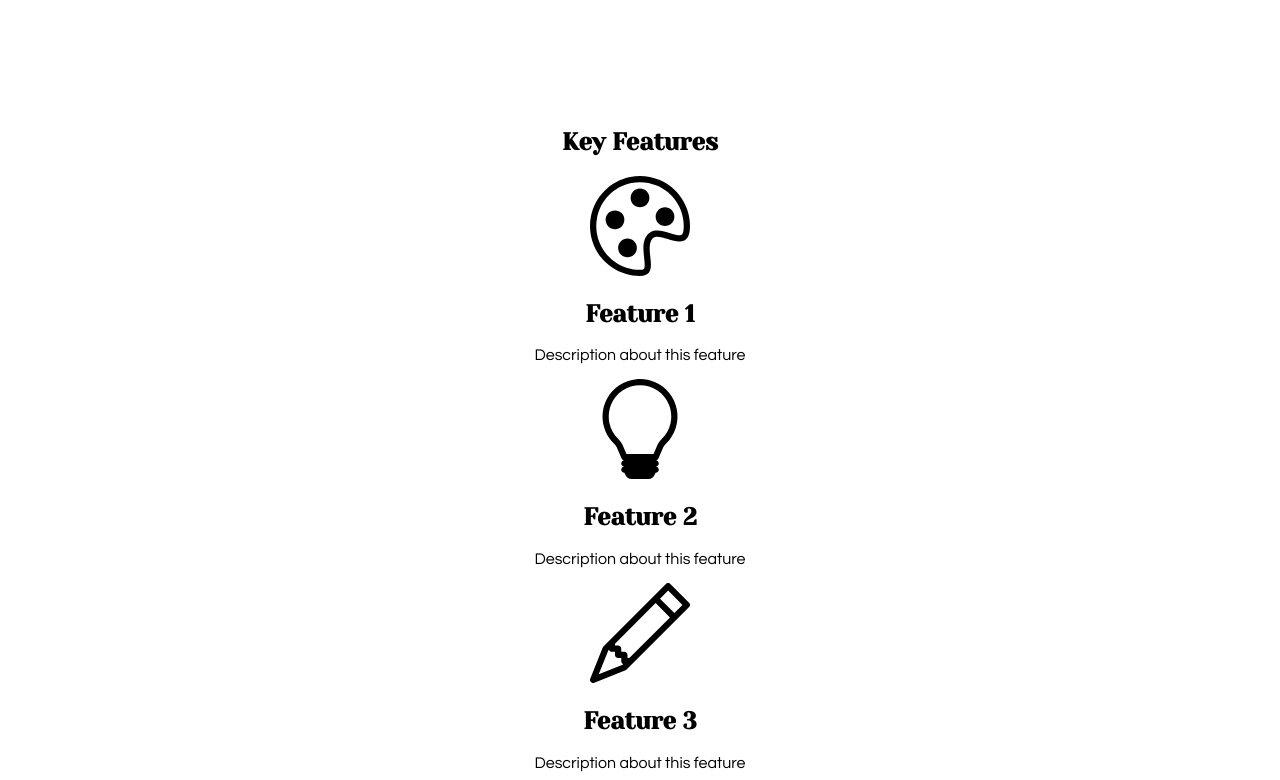
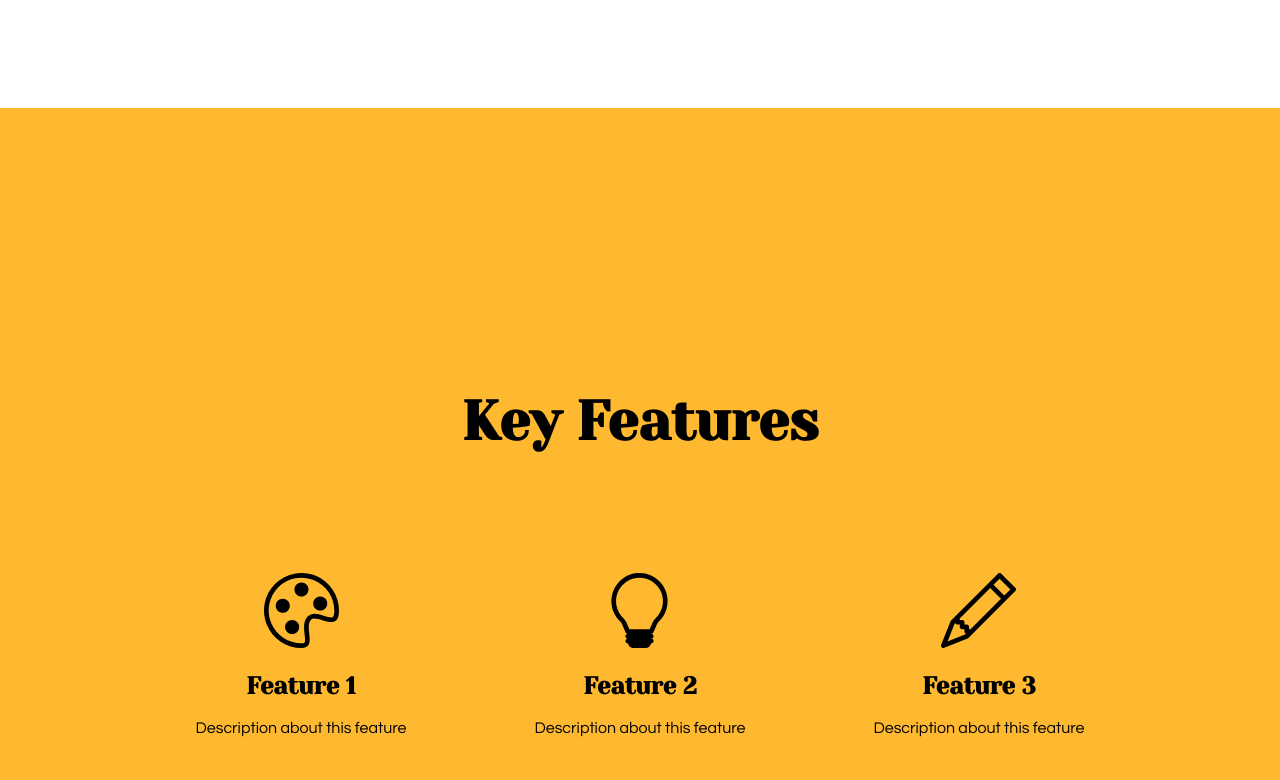
Before and after one commit to info442-spr22/g-team, a React (Create React App) app: page / in a window 1280 px wide. Shown: the part 760-1540 px from the top of the page. Built offline with nearby package versions, Linux system fonts and the light colour scheme.

Commit message:
Style key features section

```diff
--- a/src/page/Landing/Landing.module.css
+++ b/src/page/Landing/Landing.module.css
@@ -1,4 +1,6 @@
 @import "../../theme/colors.css";
+
+/* Intro Section */
 
 .intro {
   height: 100vh;
@@ -48,3 +50,36 @@
 .intro_txt, .intro_pic, .intro_pic img {
   height: 85vh;
 }
+
+/* Key Features */
+
+.key_feat {
+  height: 110vh;
+  background-color: var(--landing-section-two-color);
+  justify-content: center;
+  align-items: center;
+  flex-direction: column;
+}
+
+.key_feat > h2 {
+  margin-bottom: 15vh;
+  font-size: 55px;
+}
+
+.features, .key_feat {
+  display: flex;
+}
+
+.features div {
+  margin-left: 5vw;
+  margin-right: 5vw;
+}
+
+.features img {
+  height: 75px;
+  width: 75px;
+}
+
+.features p {
+  text-align: left;
+}
```
